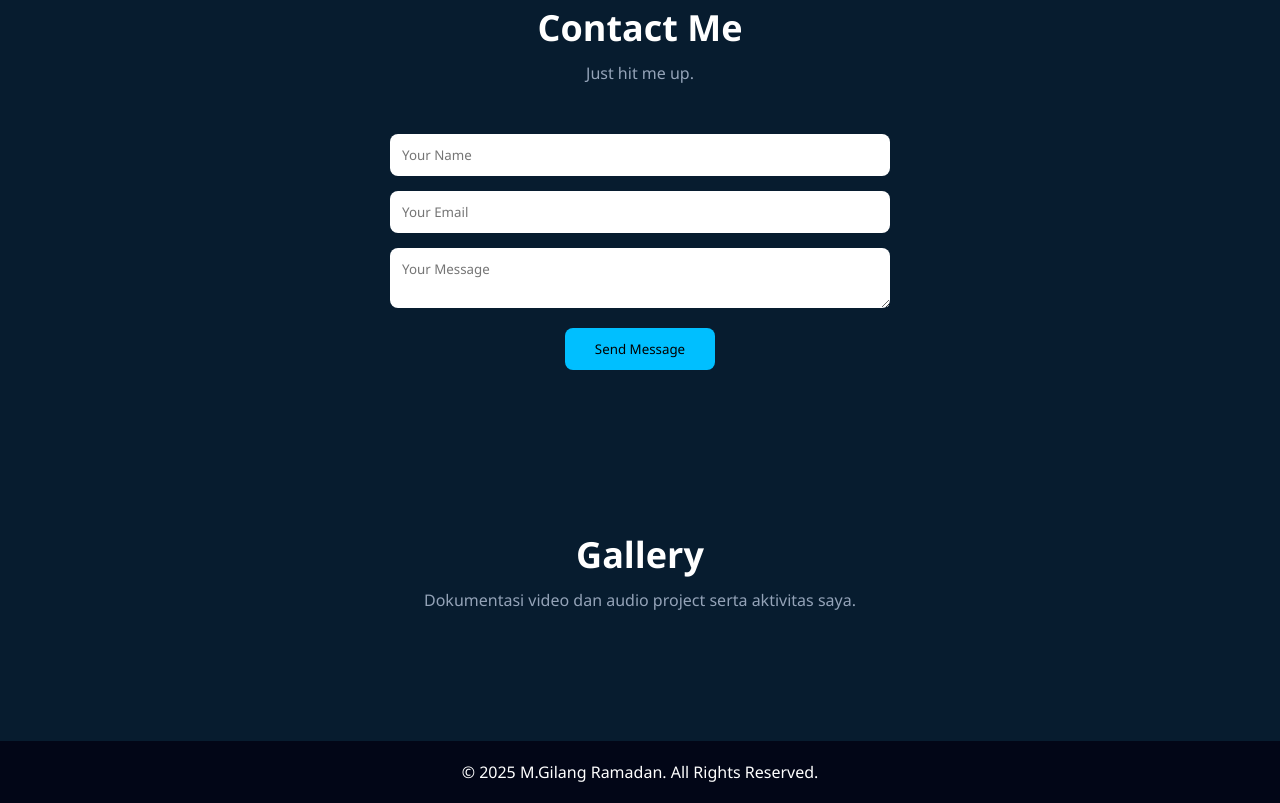
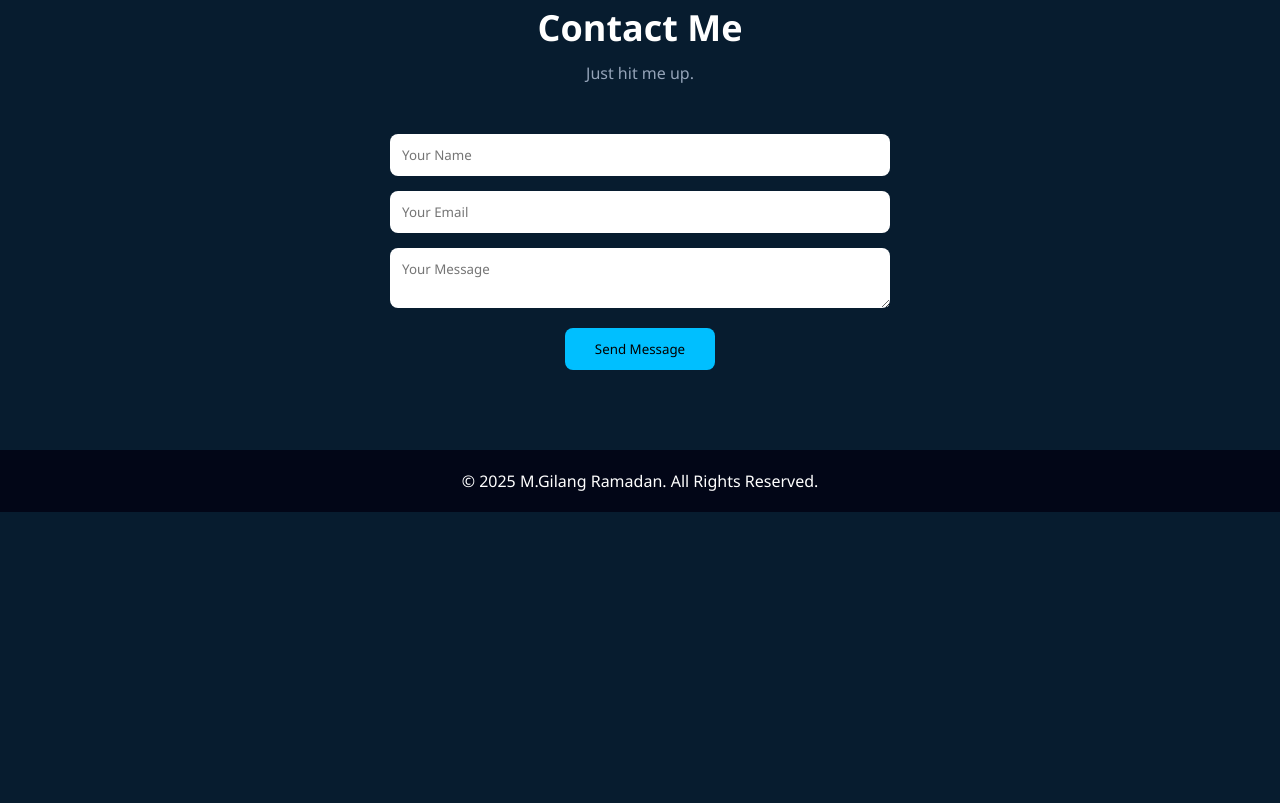
Before and after one commit to langxy26/UAS-WEB-ELANGG, a plain HTML site: page index.html in a window 1280 px wide. Shown: the part 2094-2897 px from the top of the page. After the commit the page ends 2606 px from the top, so only its background shows below. Drawn offline with Linux system fonts and the light colour scheme.

Commit message:
Update index.html

```diff
--- a/index.html
+++ b/index.html
@@ -98,7 +98,6 @@
     </p>
 
     <div class="gallery-container">
-
         <div class="gallery-card">
             <h3>Video Project</h3>
             <video controls>
@@ -129,14 +128,6 @@
         <button type="submit">Send Message</button>
     </form>
 </section>
-<section class="gallery" id="gallery">
-    <h2 class="section-title">Gallery</h2>
-    <p class="section-desc">
-        Dokumentasi video dan audio project serta aktivitas saya.
-    </p>
-
-    </div>
-</section>
 <footer>
     <p>© 2025 M.Gilang Ramadan. All Rights Reserved.</p>
 </footer>
```
